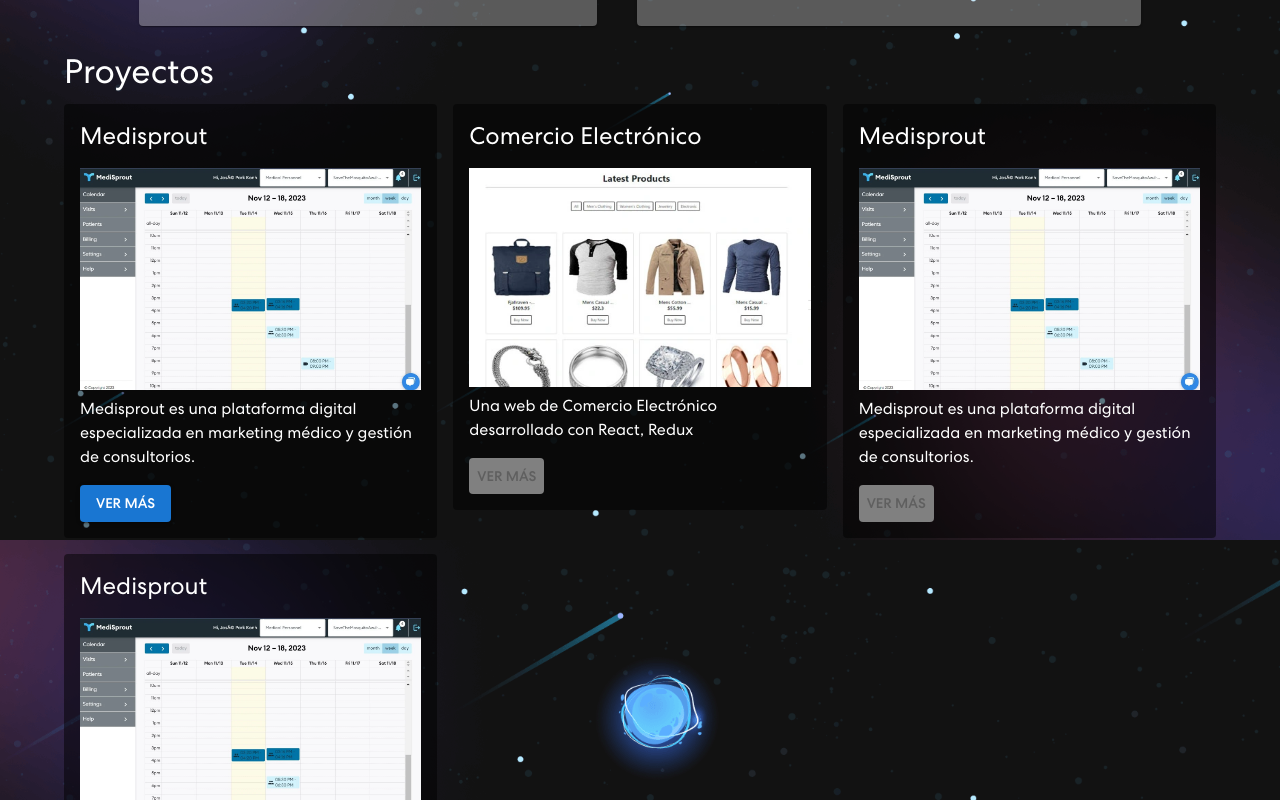
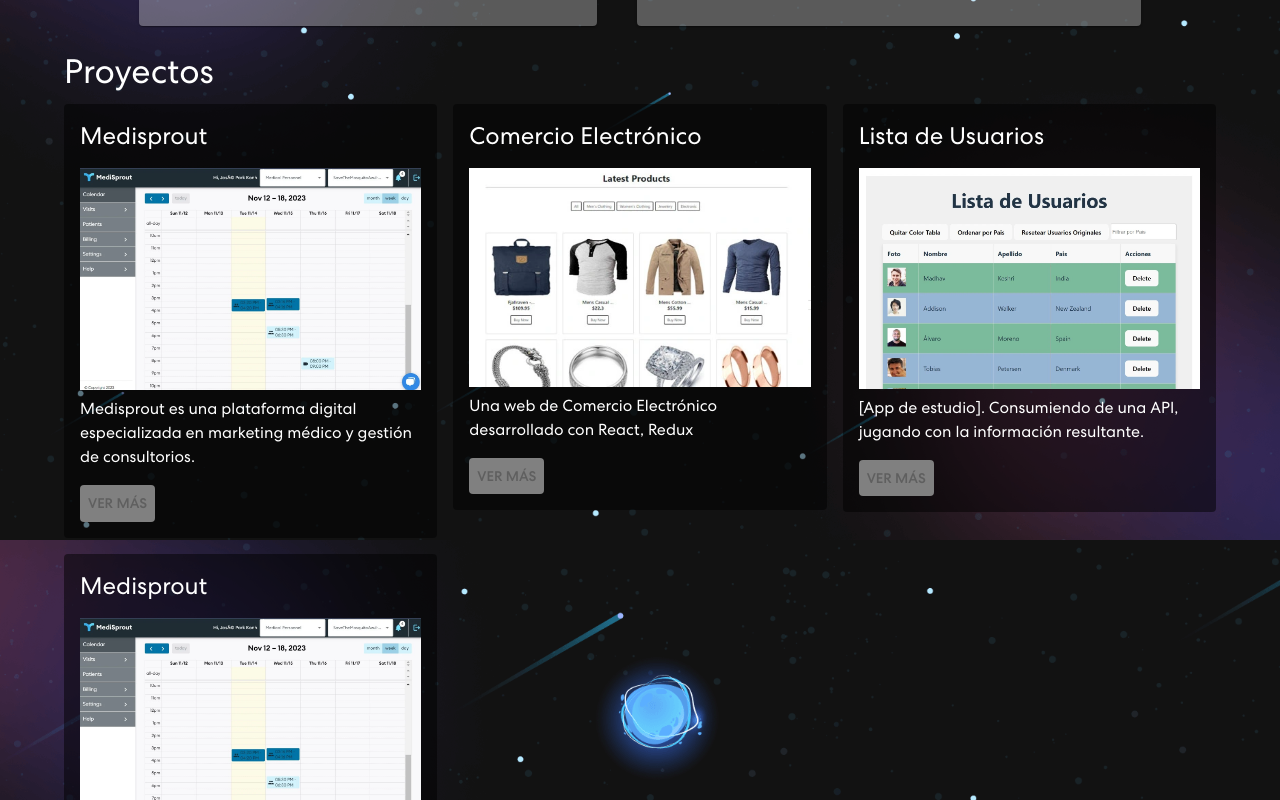
Before and after one commit to YordanSBarrera/yordan-web, a React (Vite) app: page / in a window 1280 px wide. Shown: the part 1060-1860 px from the top of the page. Built offline with nearby package versions, Linux system fonts and the light colour scheme.

Commit message:
add new project

```diff
--- a/public/locales/en/translation.json
+++ b/public/locales/en/translation.json
@@ -21,5 +21,7 @@
   "medisproutDetail": "Medisprout is a digital platform specialized in medical marketing and practice management.",
   "ecomerce": "E-commerce",
   "coreanHouseDetail": "E-commerce development with React, Redux",
-  "others": "Others"
+  "others": "Others",
+  "usersList": "List of Users",
+  "usersListDetails": "[Study App]. Consuming from an API, playing with the resulting information."
 }
--- a/public/locales/es/translation.json
+++ b/public/locales/es/translation.json
@@ -20,5 +20,7 @@
   "medisproutDetail": "Medisprout es una plataforma digital especializada en marketing médico y gestión de consultorios.",
   "ecomerce": "Comercio Electrónico",
   "coreanHouseDetail": "Una web de Comercio Electrónico desarrollado con React, Redux",
-  "others": "Otras"
+  "others": "Otras",
+  "usersList": "Lista de Usuarios",
+  "usersListDetails": "[App de estudio]. Consumiendo de una API, jugando con la información resultante."
 }
--- a/src/modules/Project/Projects.tsx
+++ b/src/modules/Project/Projects.tsx
@@ -4,6 +4,7 @@ import { useTranslation } from "react-i18next";
 import ProjectGridCard from "./ProjectGridCard";
 import medisproutImg from "../../assets/img/calendarMedisprout.webp";
 import ecomerceImg from "../../assets/img/project-eCommerce500x320.webp";
+import usersList from "../../assets/img/usersList.webp";
 
 const Projects = () => {
   const { t } = useTranslation();
@@ -19,9 +20,6 @@ const Projects = () => {
           imgSrc={medisproutImg}
           imgAlt={t("medisproutAppImg")}
           projectDescription={t("medisproutDetail")}
-          buttonAction={() => {
-            console.log("ver mas");
-          }}
         />
         <ProjectGridCard
           cardName={t("ecomerce")}
@@ -30,19 +28,16 @@ const Projects = () => {
           projectDescription={t("coreanHouseDetail")}
         />
         <ProjectGridCard
-          cardName={t("medisprout")}
-          imgSrc={medisproutImg}
-          imgAlt={t("medisproutAppImg")}
-          projectDescription={t("medisproutDetail")}
+          cardName={t("usersList")}
+          imgSrc={usersList}
+          imgAlt={t("usersList")}
+          projectDescription={t("usersListDetails")}
         />
         <ProjectGridCard
           cardName={t("medisprout")}
           imgSrc={medisproutImg}
           imgAlt={t("medisproutAppImg")}
           projectDescription={t("medisproutDetail")}
-          buttonAction={() => {
-            console.log("ver mas");
-          }}
         />
       </Grid>
     </Box>
```
Also changed, not shown: src/assets/img/usersList.webp (added).
